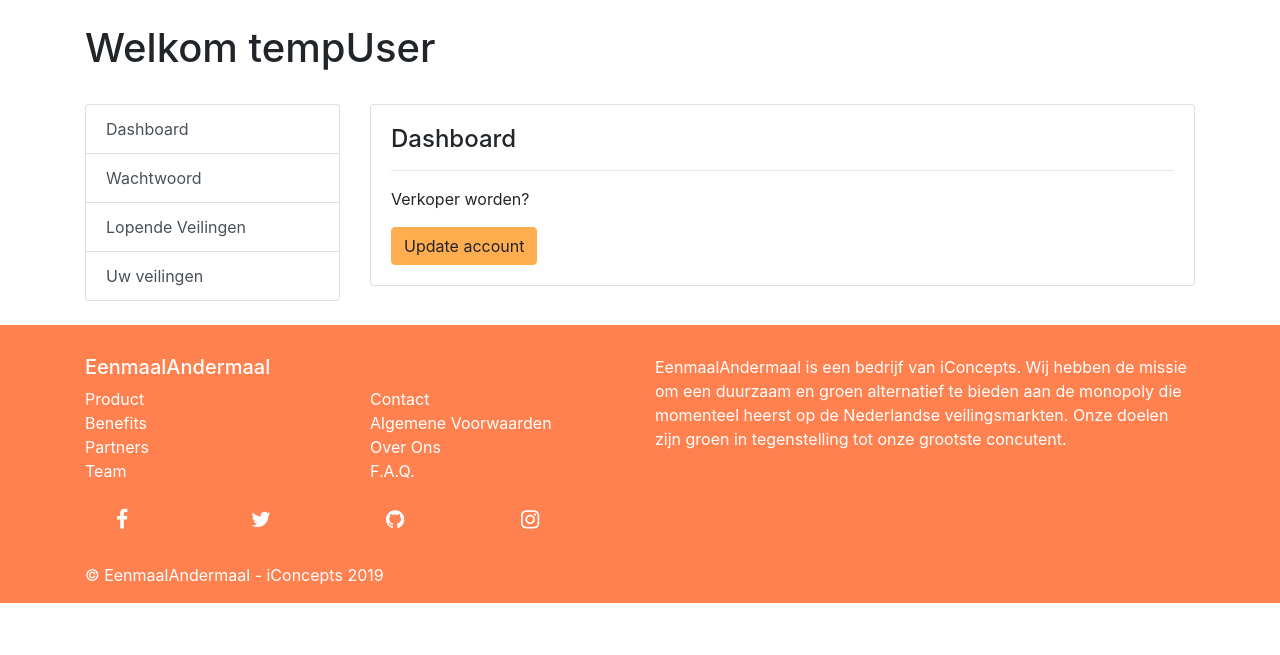
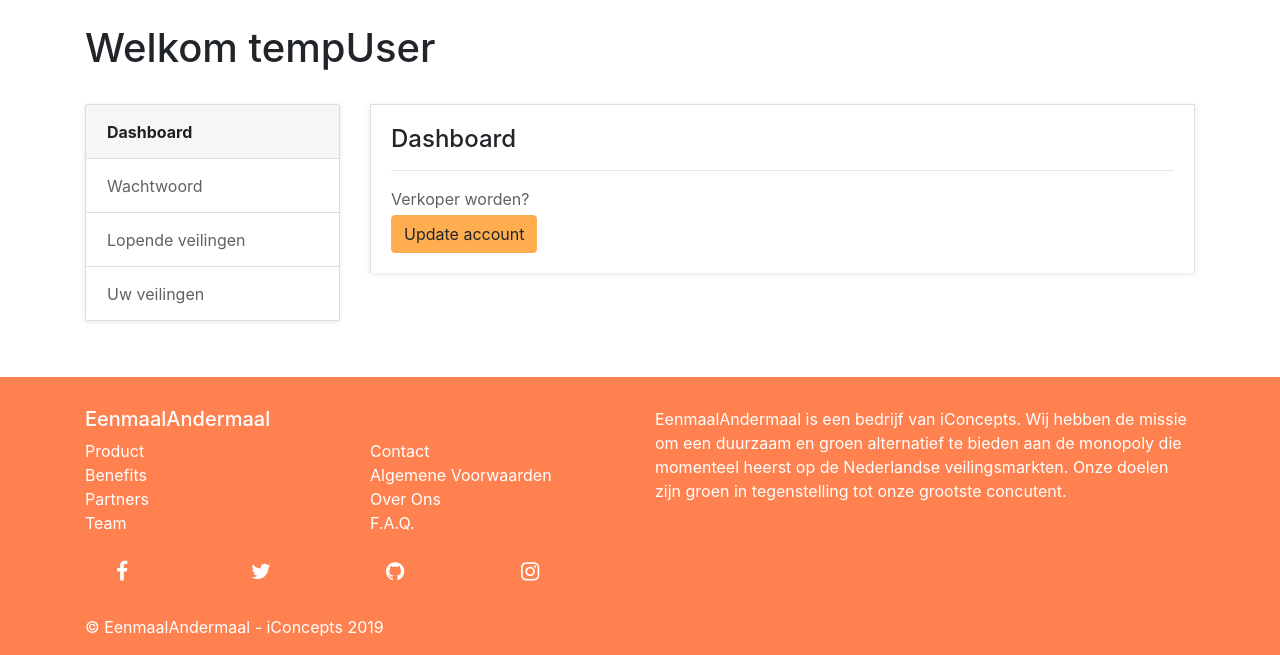
Before and after one commit to Bastastic/Veiling-site-met-PHP, a PHP site: page /profiel.php in a window 1280 px wide. Shown: the part 189-844 px from the top of the page. Before the commit the page ends 792 px from the top, so only its background shows below. Run offline with PHP 8.4, Linux system fonts and the light colour scheme; data that the repository does not hold is empty; some libraries are stand-ins or nearby versions.

Commit message:
Update profiel.php

```diff
--- a/Website EenmaalAndermaal/bootstrap-4.3.1-dist/profiel.php
+++ b/Website EenmaalAndermaal/bootstrap-4.3.1-dist/profiel.php
@@ -1,18 +1,19 @@
 <!DOCTYPE html>
 <html lang="nl">
+
 <head>
     <meta charset="UTF-8">
     <meta name="viewport" content="width=device-width, initial-scale=1.0">
     <meta http-equiv="X-UA-Compatible" content="ie=edge">
     <?php include 'includes/links.php'; ?>
+    <link rel="stylesheet" href="css/faq.css" />
+
     <title>Profiel</title>
 </head>
 
 <?php include 'includes/header.php'; ?>
 <body>
     <br>
-
-
 
     <div class="container">
         <?php
@@ -23,27 +24,44 @@
         ?>
 
         <br>
-        <div class="row">
+        <div class="row" id="parentTab">
             <div class="col-md-3" id="sidebar">
-                <div class="list-group ">
-                <a href="#dashboard" class="list-group-item list-group-item-action" data-toggle="collapse" aria-expanded="true" aria-controls="dashboard">
-                    Dashboard
+                <div class="nav nav-pills faq-nav" id="faq-tabs" role="tablist" aria-orientation="vertical">
+                    <a href="#tab1" class="nav-link active" data-toggle="pill" role="tab" aria-controls="tab1"
+                        aria-selected="true">
+                        <i class="mdi mdi-help-circle"></i> Dashboard
                     </a>
-                <a href="#wachtwoord" class="list-group-item list-group-item-action" data-toggle="collapse" aria-expanded="false" aria-controls="wachtwoord">
-                    Wachtwoord
+                    <a href="#tab2" class="nav-link" data-toggle="pill" role="tab" aria-controls="tab2"
+                        aria-selected="false">
+                        <i class="mdi mdi-account"></i> Wachtwoord
                     </a>
-                <a href="#lopendeVeilingen" class="list-group-item list-group-item-action" data-toggle="collapse" aria-expanded="false" aria-controls="lopendeVeilingen">
-                    Lopende Veilingen
+                    <a href="#tab3" class="nav-link" data-toggle="pill" role="tab" aria-controls="tab3"
+                        aria-selected="false">
+                        <i class="mdi mdi-account-settings"></i> Lopende veilingen
                     </a>
-                <a href="#veilingen" class="list-group-item list-group-item-action" data-toggle="collapse" aria-expanded="false" aria-controls="veilingen">
-                    Uw veilingen
+                    <a href="#tab4" class="nav-link" data-toggle="pill" role="tab" aria-controls="tab4"
+                        aria-selected="false">
+                        <i class="mdi mdi-heart"></i> Uw veilingen
                     </a>
-
                 </div>
             </div>
-            <div class="col-md-9">
+            <div class="col-md-9 accordion-group">
                 <!-- dashboard tab -->
-                <div class="collapse show" id="dashboard">
+
+
+                <!-- wachtwoord tab -->
+
+
+                <!-- lopende veilingen tab -->
+
+
+                <!-- uw veilingen tab -->
+
+
+
+                <div class="tab-content" id="faq-tab-content">
+                    <div class="tab-pane show active" id="tab1" role="tabpanel" aria-labelledby="tab1">
+                        <div class="accordion" id="accordion-tab-1">
                             <div class="card">
                                 <div class="card-body">
                                     <div class="row">
@@ -54,8 +72,7 @@
                                     </div>
                                     <div class="row">
                                         <div class="col-md-12">
-                                    <!-- content -->
-                                    <p>Verkoper worden?</p>
+                                            <p class="mb-1" >Verkoper worden?</p>
                                             <button type="button" class="btn btn-primary" data-toggle="modal" data-target="#verkoperWorden" role="button">
                                                 Update account
                                             </button>
@@ -64,9 +81,9 @@
                                 </div>
                             </div>
                         </div>
-
-                <!-- wachtwoord tab -->
-                <div class="collapse" id="wachtwoord">
+                    </div>
+                    <div class="tab-pane" id="tab2" role="tabpanel" aria-labelledby="tab2">
+                        <div class="accordion" id="accordion-tab-2">
                             <div class="card">
                                 <div class="card-body">
                                     <div class="row">
@@ -77,7 +94,6 @@
                                     </div>
                                     <div class="row">
                                         <div class="col-md-12">
-                                    <!-- content -->
                                             <form>
                                             <div class="form-group row">
                                                 <label for="username" class="col-4 col-form-label">Wachtwoord</label>
@@ -108,9 +124,9 @@
                                 </div>
                             </div>
                         </div>
-
-                <!-- lopende veilingen tab -->
-                <div class="collapse" id="lopendeVeilingen">
+                    </div>
+                    <div class="tab-pane" id="tab3" role="tabpanel" aria-labelledby="tab3">
+                        <div class="accordion" id="accordion-tab-3">
                             <div class="card">
                                 <div class="card-body">
                                     <div class="row">
@@ -121,15 +137,15 @@
                                     </div>
                                     <div class="row">
                                         <div class="col-md-12">
-                                    <!-- content -->
+                                            <!-- hier content schrijven -->
                                         </div>
                                     </div>
                                 </div>
                             </div>
                         </div>
-
-                <!-- uw veilingen tab -->
-                <div class="collapse" id="veilingen">
+                    </div>
+                    <div class="tab-pane" id="tab4" role="tabpanel" aria-labelledby="tab4">
+                        <div class="accordion" id="accordion-tab-4">
                             <div class="card">
                                 <div class="card-body">
                                     <div class="row">
@@ -140,18 +156,20 @@
                                     </div>
                                     <div class="row">
                                         <div class="col-md-12">
-                                    <!-- content -->
+                                            <!-- hier content schrijven -->
+                                        </div>
+                                    </div>
                                 </div>
                             </div>
                         </div>
                     </div>
                 </div>
 
-
             </div>
         </div>
     </div>
 
+<!-- popup window voor verkoper worden -->
 <div class="modal fade" id="verkoperWorden" tabindex="-1" role="dialog" aria-labelledby="verkoperWordenLabel" aria-hidden="true">
     <div class="modal-dialog" role="document">
         <div class="modal-content">
@@ -164,22 +182,7 @@
                 <h2>Vul uw betaalgegevens in</h2>
                 <p>Minimaal 1 betaalwijze invullen</p><br>
 
-                <script type="text/javascript">
-                    function validateForm()
-                    {
-                        var a=document.forms["verkoper"]["bank"].value;
-                        var b=document.forms["verkoper"]["IBAN"].value;
-                        var c=document.forms["verkoper"]["ccNummer"].value;
-                        if (((a==null || a=="") && (b==null || b=="")) || (c==null || c=="")) {
-                            alert("Vul minimaal 1 betaalwijze in.");
-                            return false;
-                        } else {
-                            return true;
-                        }
-                    }
-                </script>
-
-                <form action="profiel.php" method="get" name="verkoper" onsubmit="return validateForm()">
+                <form action="profiel.php" method="post" name="verkoper">
                     <div class="row">
                         <div class="col-6">
                             <div class="form-group">
@@ -217,16 +220,15 @@
 </div>
 
 <?php
-
-    if (isset($_GET['bank'], $_GET['IBAN']) && isset($_GET['ccNummer'])) {
-        $banknaam = $_GET['bank'];
-        $IBAN = $_GET['IBAN'];
-        $ccNummer = $_GET['ccNummer'];
+    if ((isset($_POST['IBAN']) && $_POST['IBAN'] != "") && (isset($_POST['ccNummer']) && $_POST['ccNummer'] != "")) {
+        $banknaam = $_POST['bank'];
+        $IBAN = $_POST['IBAN'];
+        $ccNummer = $_POST['ccNummer'];
 
         echo "beide";
-    } else if (isset($_GET['bank'], $_GET['IBAN'])) {
+    } else if (isset($_POST['IBAN']) && $_POST['IBAN'] != "") {
         echo "bank";
-    } else if (isset($_GET['ccNummer'])) {
+    } else if (isset($_POST['ccNummer']) && $_POST['ccNummer'] != "") {
         echo "cc";
     }
 ?>
```
Lines whose indentation alone changed are shown as unchanged.
